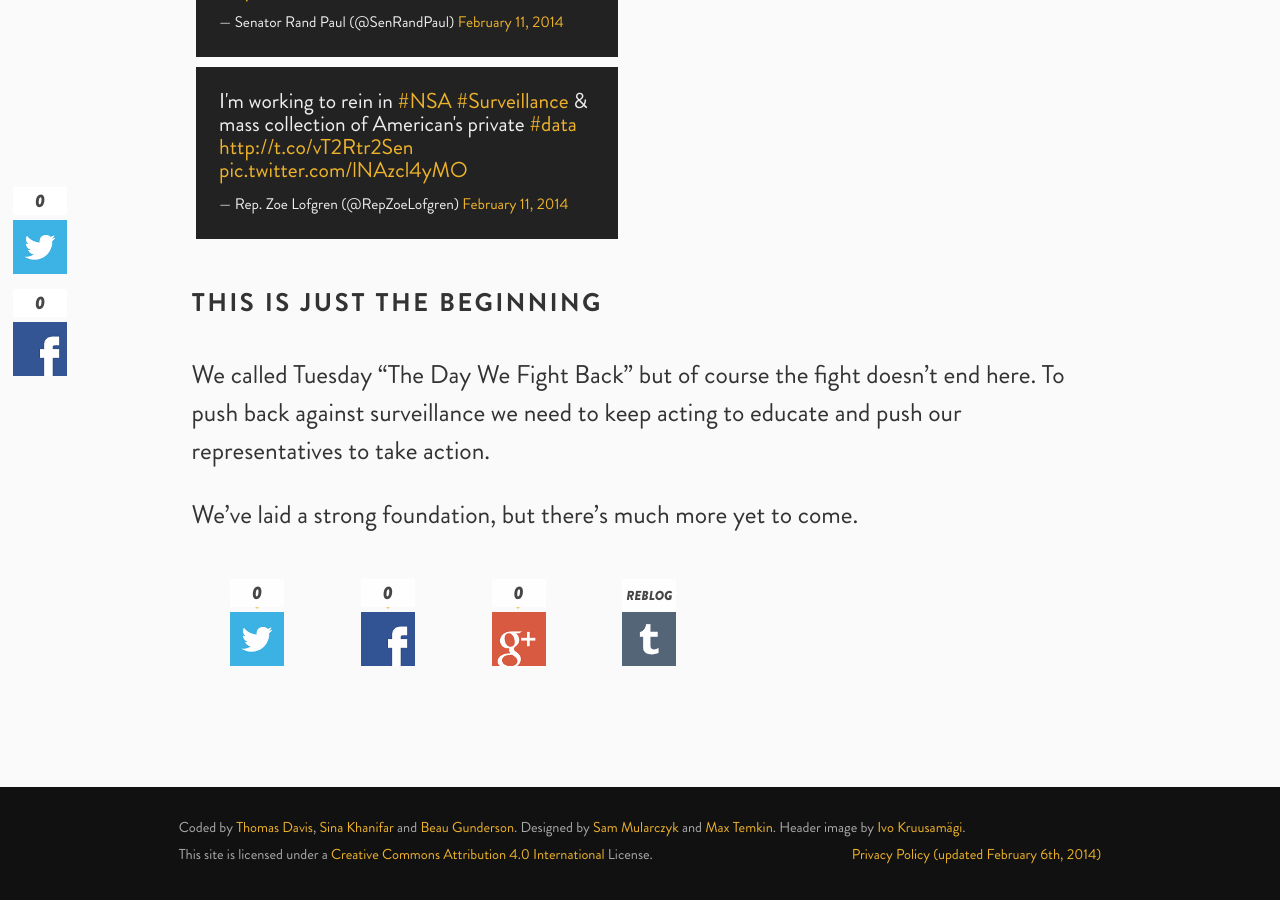
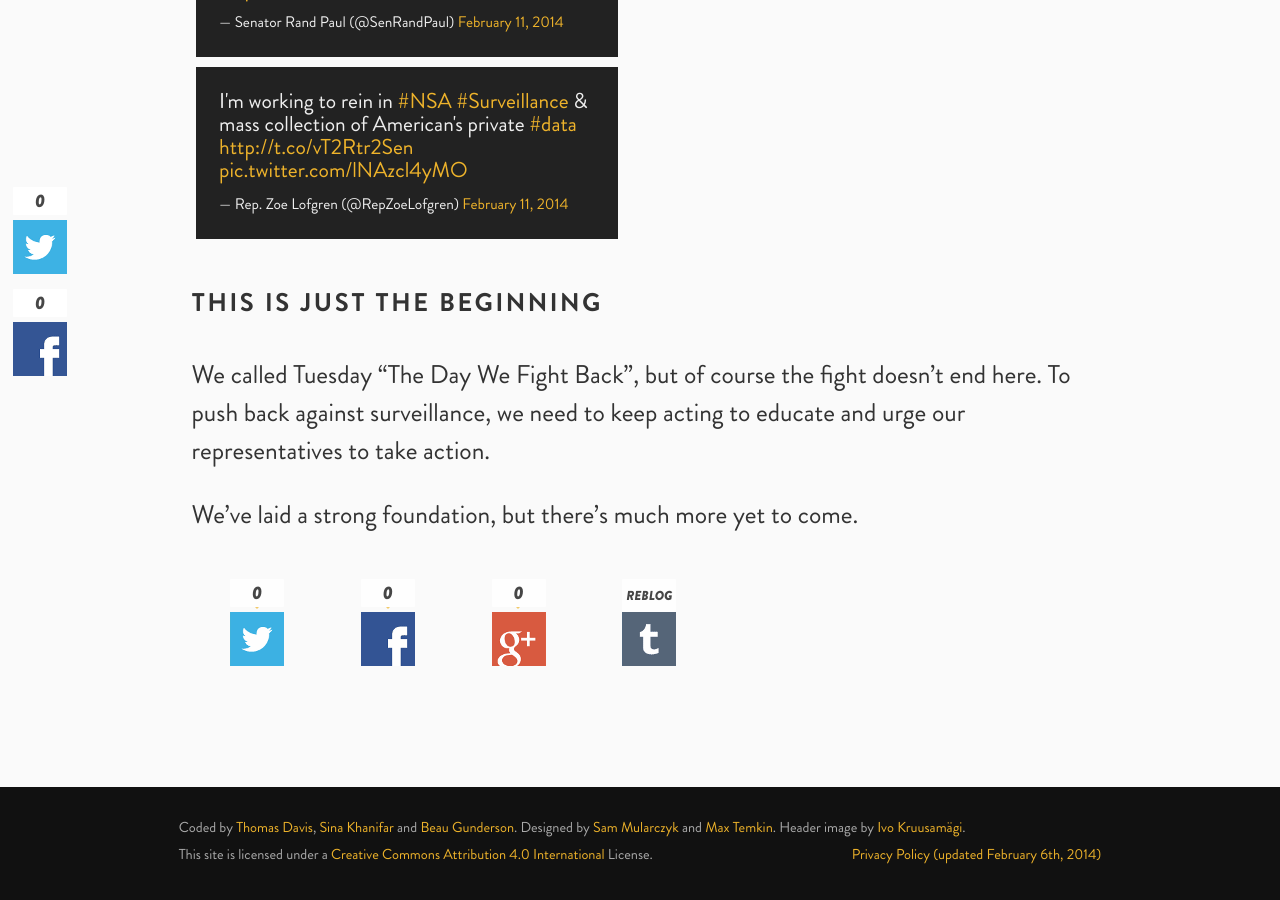
Before and after one commit to tfrce/thedaywefightback, a Jekyll site: the page built from _posts/2014-02-13-the-results.md, in a window 1280 px wide and 900 px high, scrolled down 4024 px. Built offline with Jekyll 4.4.1, drawn with Linux system fonts in a browser that asks for light colours; Markdown is read by kramdown in place of the engine named in the settings; comment, search, counter and statistics services are not loaded; some of the changed text lies outside the part shown.

Commit message:
Copy edit

```diff
--- a/_posts/2014-02-13-the-results.md
+++ b/_posts/2014-02-13-the-results.md
@@ -157,7 +157,7 @@ Below are some numbers that quantiy how we did* on Tuesday.
 <div style="clear: both;"></div>
 #### This is just the beginning
 
-We called Tuesday "The Day We Fight Back" but of course the fight doesn't end here. To push back against surveillance we need to keep acting to educate and push our representatives to take action.
+We called Tuesday "The Day We Fight Back", but of course the fight doesn't end here. To push back against surveillance, we need to keep acting to educate and urge our representatives to take action.
 
 We've laid a strong foundation, but there's much more yet to come.
 
```
Also changed, not shown: other parts of _posts/2014-02-13-the-results.md (+2 -2 lines).
